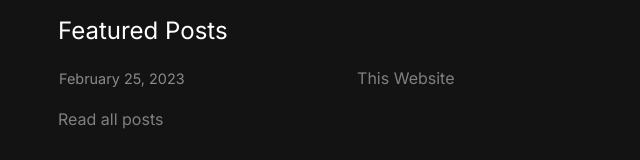
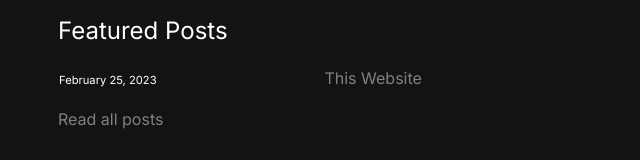
Before and after one commit to farichieri/frichieri.dev, a Next.js app: page / in a window 1280 px wide. Shown: the part 955-1115 px from the top of the page, without its empty margins (270-910 px from the left). Built offline with nearby package versions, Linux system fonts and the light colour scheme; no server answers; the database is empty.

Commit message:
color date

```diff
--- a/components/Layout/Date.tsx
+++ b/components/Layout/Date.tsx
@@ -3,7 +3,7 @@ import { parseISO, format } from 'date-fns';
 const Date = ({ dateString }: { dateString: any }) => {
   const date = parseISO(dateString);
   return (
-    <time style={{ fontSize: '.9rem', opacity: '.5' }} dateTime={dateString}>
+    <time style={{ fontSize: '.7rem' }} dateTime={dateString}>
       {format(date, 'LLLL d, yyyy')}
     </time>
   );
--- a/pages/blog/[id].tsx
+++ b/pages/blog/[id].tsx
@@ -24,7 +24,9 @@ const Post = ({ postData }: { postData: any }) => {
             <h1>{postData.title}</h1>
             <Views />
           </div>
-          <Date dateString={postData.date} />
+          <span style={{ opacity: '.7' }}>
+            <Date dateString={postData.date} />
+          </span>
         </div>
         <div dangerouslySetInnerHTML={{ __html: postData.contentHtml }} />
       </article>
```
